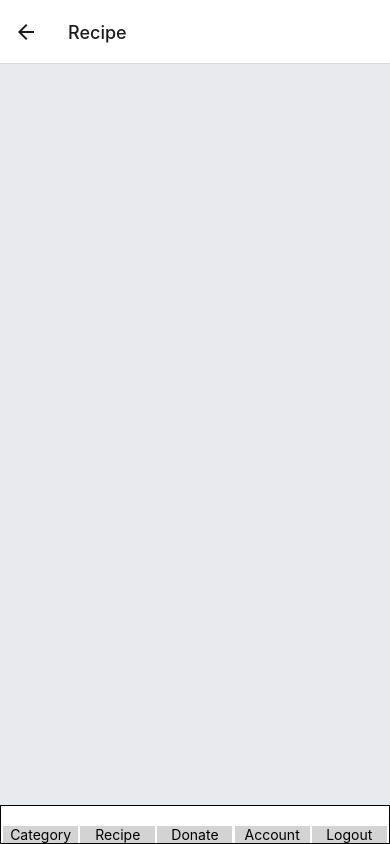
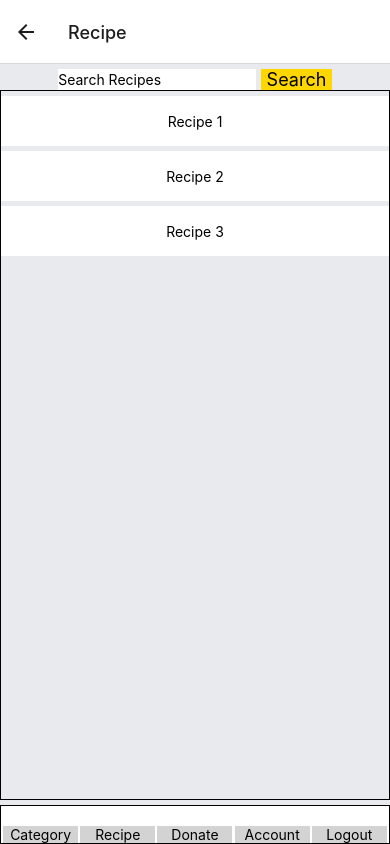
Before and after one commit to Capstone-Projects-2022-Spring/project-kinderkitchen, a React Native app in the folder kinderkitchen/: screen /Recipe in a window 390 px wide. Built offline with nearby package versions, Linux system fonts and the light colour scheme.

Commit message:
Moved Updated RecipeScreen.js into kinderkitchen app folder

```diff
--- a/kinderkitchen/screens/RecipeScreen.js
+++ b/kinderkitchen/screens/RecipeScreen.js
@@ -1,12 +1,49 @@
 import React from "react";
-import { View, StyleSheet } from "react-native";
+import {
+  View,
+  StyleSheet,
+  Text,
+  TextInput,
+  TouchableOpacity,
+  ScrollView,
+} from "react-native";
 
 import MyNavMenu from "../nav-bar/MyNavMenu";
 
 const RecipeScreen = () => {
   return (
     <View style={styles.container}>
-      <View style={styles.body}></View>
+      <View style={styles.body}>
+        <View style={styles.searchBar}>
+          <TextInput style={styles.input} placeholder="Search Recipes" />
+          <TouchableOpacity style={styles.userBtn}>
+            <Text
+              style={styles.btnTxt}
+              onPress={() =>
+                alert(
+                  "This will search through recipes displayed on the screen from the API."
+                )
+              }
+            >
+              Search
+            </Text>
+          </TouchableOpacity>
+        </View>
+
+        <ScrollView style={styles.recipeList}>
+          <TouchableOpacity style={styles.touchable}>
+            <Text>Recipe 1</Text>
+          </TouchableOpacity>
+
+          <TouchableOpacity style={styles.touchable}>
+            <Text>Recipe 2</Text>
+          </TouchableOpacity>
+
+          <TouchableOpacity style={styles.touchable}>
+            <Text>Recipe 3</Text>
+          </TouchableOpacity>
+        </ScrollView>
+      </View>
       <MyNavMenu />
     </View>
   );
@@ -15,7 +52,7 @@ const RecipeScreen = () => {
 const styles = StyleSheet.create({
   body: {
     flex: 1,
-    justifyContent: "center",
+    marginTop: 5,
     alignItems: "center",
   },
   container: {
@@ -23,6 +60,38 @@ const styles = StyleSheet.create({
     flex: 1,
     justifyContent: "center",
   },
+
+  searchBar: {
+    flexDirection: "row",
+    justifyContent: "center",
+  },
+  btnTxt: {
+    fontSize: 18,
+    textAlign: "center",
+  },
+  input: {
+    width: "70%",
+    backgroundColor: "#fff",
+    marginRight: 5,
+  },
+  userBtn: {
+    backgroundColor: "#FFD700",
+    height: "100%",
+    width: "25%",
+  },
+
+  recipeList: {
+    borderWidth: 1,
+    width: "100%",
+    marginBottom: 5,
+  },
+  touchable: {
+    backgroundColor: "#fff",
+    alignItems: "center",
+    justifyContent: "center",
+    marginTop: 5,
+    height: 50,
+  },
 });
 
 export default RecipeScreen;
```
Also changed, not shown: kinderkitchen/RecipeScreen.js (deleted, +0 -100 lines).
